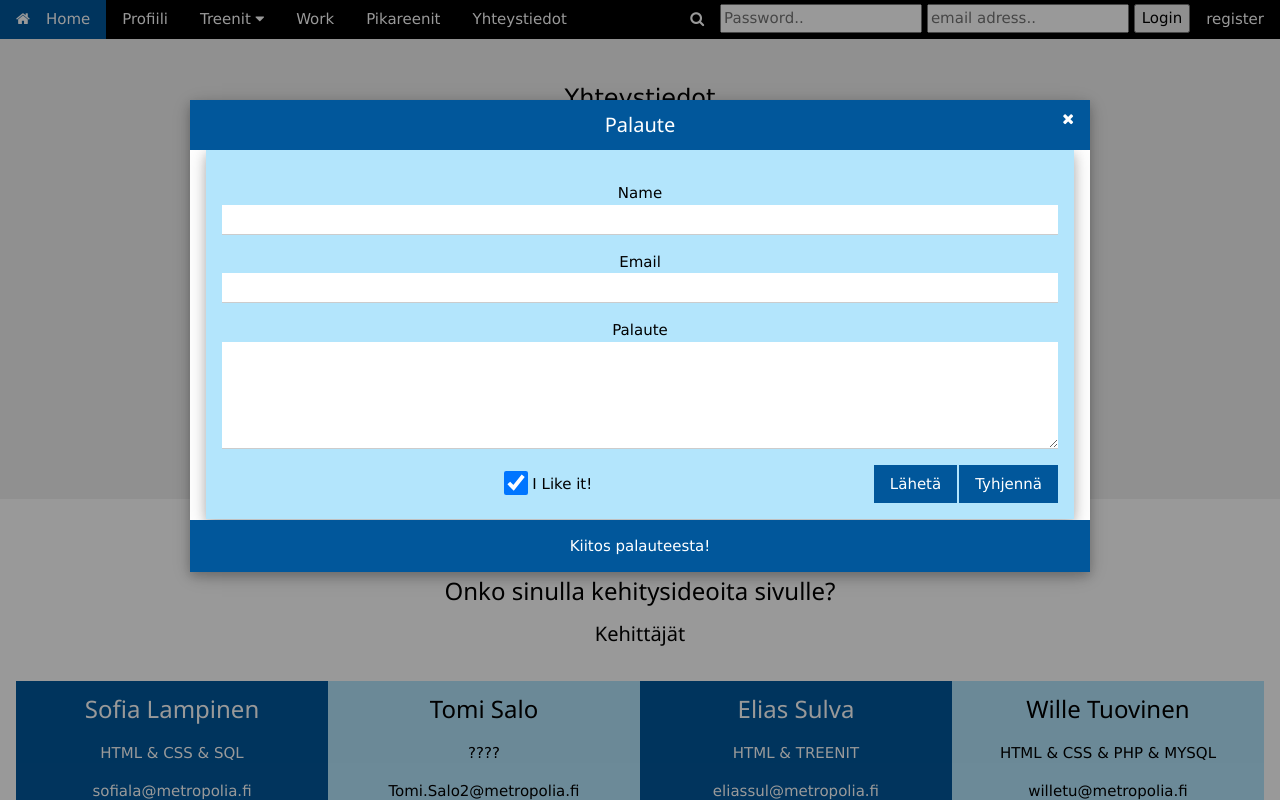
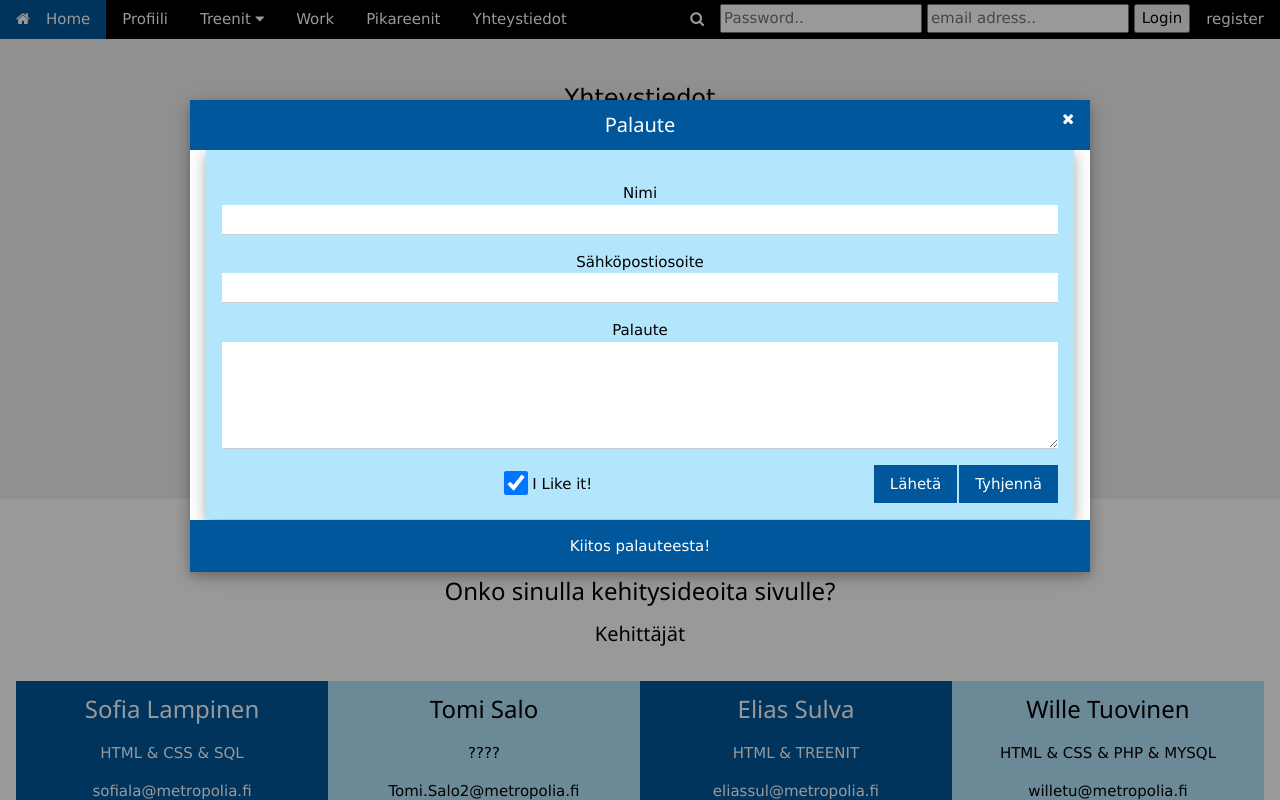
Before and after one commit to stinkybrew/Fitfix, a PHP site: page /yhteystiedot.php in a window 1280 px wide, after a click on "Palaute". Run offline with PHP 8.4, Linux system fonts and the light colour scheme.

Commit message:
Update yhteystiedot.php
muutin palaute kohtaa

```diff
--- a/yhteystiedot.php
+++ b/yhteystiedot.php
@@ -112,11 +112,11 @@
                         <div class="w3-container">
                             <form class="w3-container w3-card-4 w3-padding-16 w3-white" action="lahetys.php" method="post">
                                 <div class="w3-section">
-                                    <label>Name</label>
+                                    <label>Nimi</label>
                                     <input class="w3-input" type="text" name="name">
                                 </div>
                                 <div class="w3-section">
-                                    <label>Email</label>
+                                    <label>Sähköpostiosoite</label>
                                     <input class="w3-input" type="text" name="email">
                                 </div>
                                 <div class="w3-section">
```
